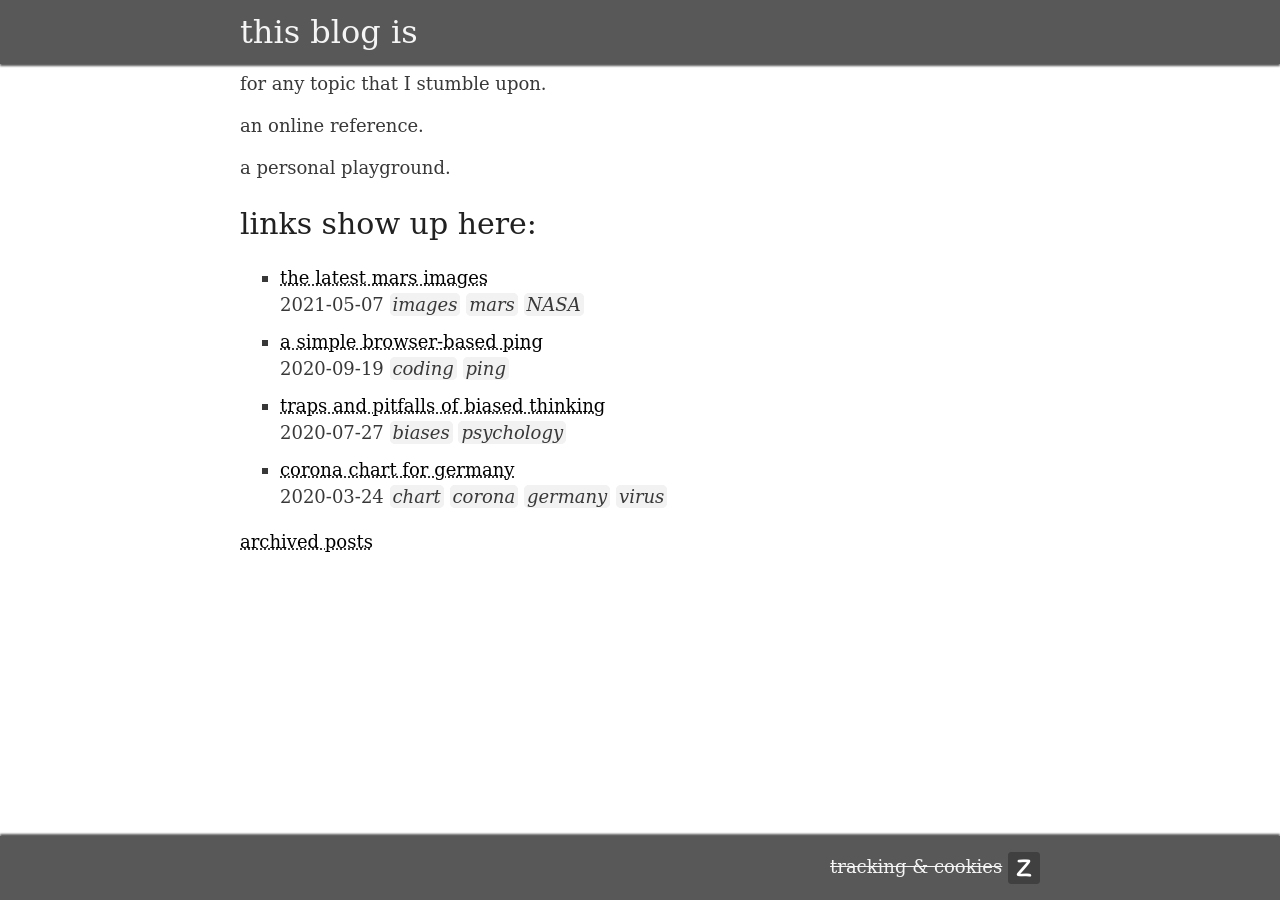
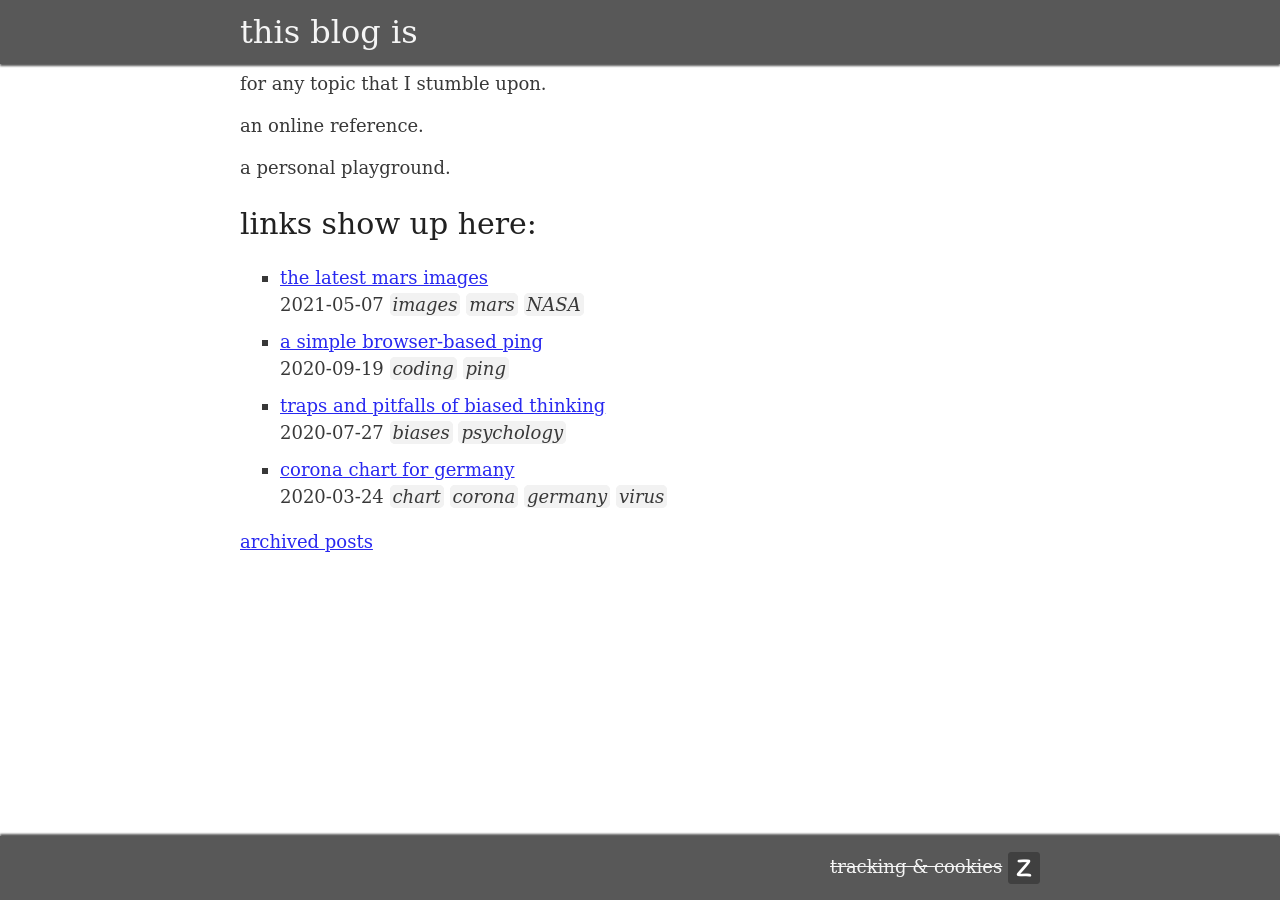
Before and after one commit to ZackDev/zackdev.github.io, a Jekyll site: the page built from pages/index.md, in a window 1280 px wide. Built offline with Jekyll 4.4.1, drawn with Linux system fonts in a browser that asks for light colours.

Commit message:
changed link style

```diff
--- a/_sass/main.scss
+++ b/_sass/main.scss
@@ -166,12 +166,12 @@ p {
 }
 
 a {
-  text-decoration: underline dotted $dark-grey;
-  color: $black;
+  text-decoration: underline $blue;
+  color: $blue;
 }
 
 a:hover {
-  text-decoration: underline $dark-grey;
+  text-decoration: underline dotted $blue;
 }
 
 footer a {
```
